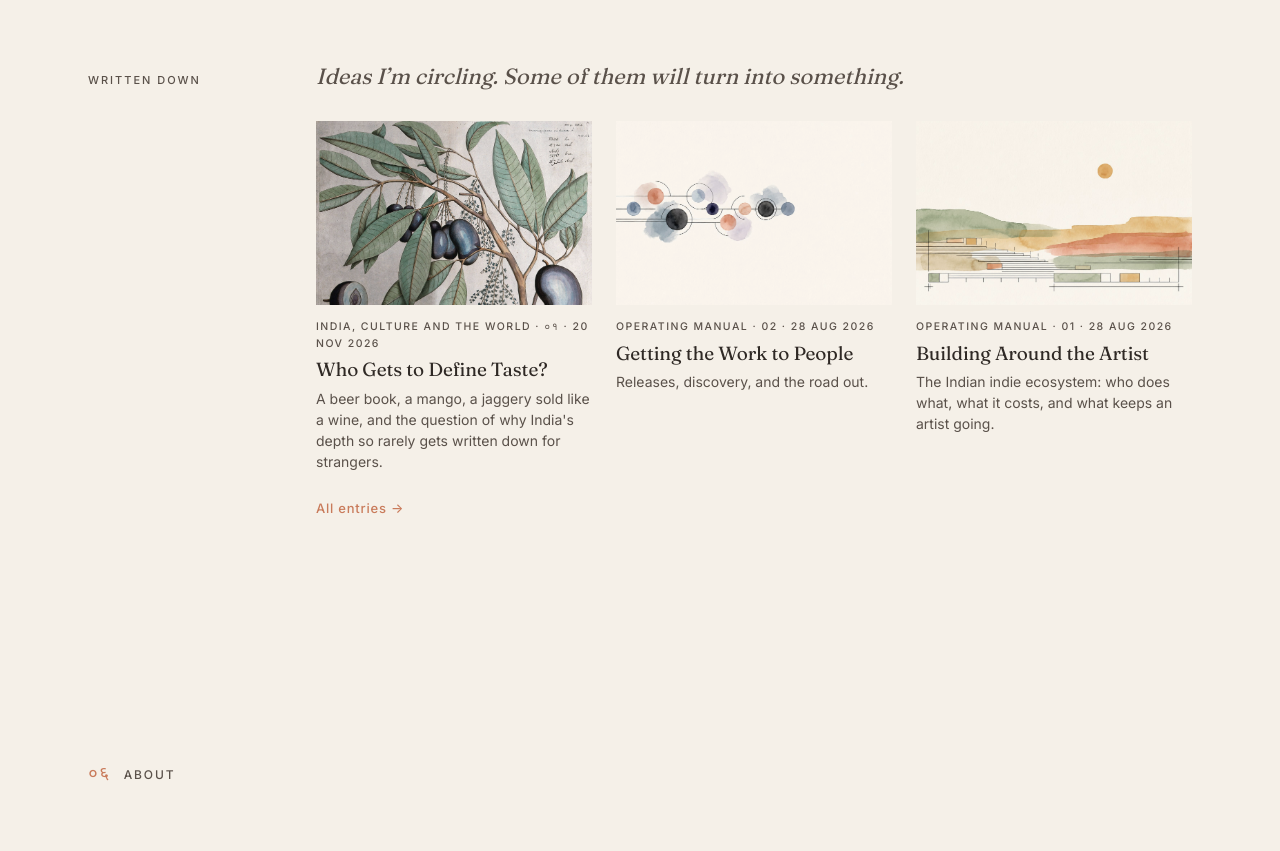
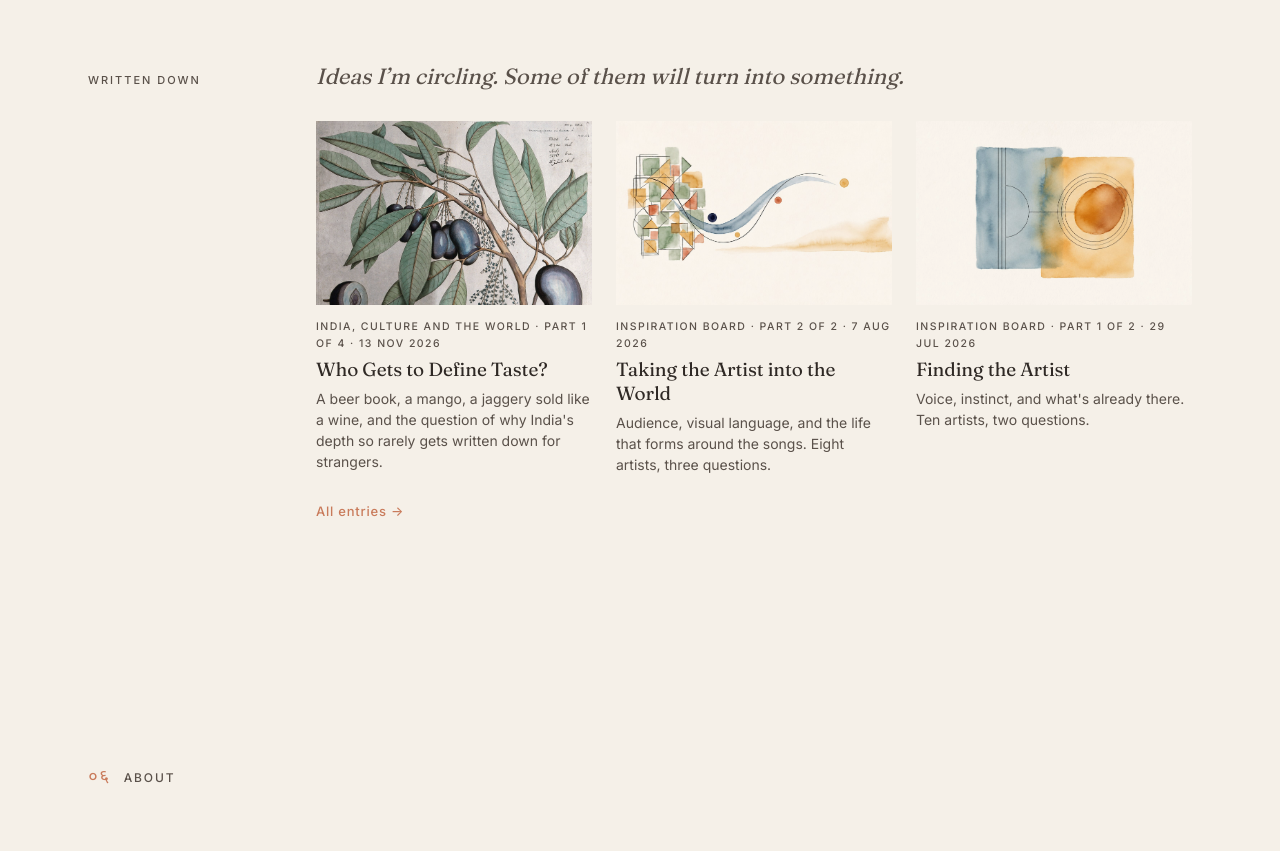
Before and after one commit to nbhaskar888/personal-site, a plain HTML site: page index.html in a window 1280 px wide. Shown: the part 10791-11642 px from the top of the page. Drawn offline with Linux system fonts and the light colour scheme.

Commit message:
Add files via upload

```diff
--- a/index.html
+++ b/index.html
@@ -948,7 +948,7 @@
       <li><a href="#work">Work</a></li>
       <li><a href="#explorations">Explorations</a></li>
       <li><a href="#in-public">In Public</a></li>
-      <li><a href="#journal">Journal</a></li>
+      <li><a href="journal/">Journal</a></li>
       <li><a href="#about">About</a></li>
     </ul>
   </div>
@@ -979,7 +979,7 @@
         <span class="text">In Public</span>
         <span class="arrow" aria-hidden="true">→</span>
       </a>
-      <a href="#journal" class="entry">
+      <a href="journal/" class="entry">
         <span class="num">०५</span>
         <span class="text">Journal</span>
         <span class="arrow" aria-hidden="true">→</span>
@@ -1406,21 +1406,21 @@
 <div class="swipe swipe--journal" aria-label="Journal">
   <a class="swipe-item journal-card" href="journal/who-gets-to-define-taste/">
     <div class="tile"><img src="journal/who-gets-to-define-taste/header.jpg" alt="Mango plate from Hortus Malabaricus, 1683, the fruit painted blue" loading="lazy" decoding="async"></div>
-    <div class="journal-source">India, culture and the world · ०१ · 20 Nov 2026</div>
+    <div class="journal-source">India, culture and the world · Part 1 of 4 · 13 Nov 2026</div>
     <div class="journal-title">Who Gets to Define Taste?</div>
     <div class="journal-deck">A beer book, a mango, a jaggery sold like a wine, and the question of why India's depth so rarely gets written down for strangers.</div>
   </a>
-  <a class="swipe-item journal-card" href="journal/getting-the-work-to-people/">
-    <div class="tile"><img src="journal/getting-the-work-to-people/header.jpg" alt="Nine small watercolor circles in slate blue, terracotta, and charcoal arranged at rhythmic intervals along parallel horizontal ink lines." loading="lazy" decoding="async"></div>
-    <div class="journal-source">Operating manual · 02 · 28 Aug 2026</div>
-    <div class="journal-title">Getting the Work to People</div>
-    <div class="journal-deck">Releases, discovery, and the road out.</div>
+  <a class="swipe-item journal-card" href="journal/taking-the-artist-into-the-world/">
+    <div class="tile"><img src="journal/taking-the-artist-into-the-world/header.jpg" alt="A sweeping black ink curve and dusty blue wash extending from a tight cluster of geometric shapes toward a soft golden horizon on cream paper." loading="lazy" decoding="async"></div>
+    <div class="journal-source">Inspiration board · Part 2 of 2 · 7 Aug 2026</div>
+    <div class="journal-title">Taking the Artist into the World</div>
+    <div class="journal-deck">Audience, visual language, and the life that forms around the songs. Eight artists, three questions.</div>
   </a>
-  <a class="swipe-item journal-card" href="journal/building-around-the-artist/">
-    <div class="tile"><img src="journal/building-around-the-artist/header.jpg" alt="Abstract watercolor hills in sage, sand, and terracotta resting on a stepped black ink architectural foundation beneath a single ochre circle." loading="lazy" decoding="async"></div>
-    <div class="journal-source">Operating manual · 01 · 28 Aug 2026</div>
-    <div class="journal-title">Building Around the Artist</div>
-    <div class="journal-deck">The Indian indie ecosystem: who does what, what it costs, and what keeps an artist going.</div>
+  <a class="swipe-item journal-card" href="journal/finding-the-artist/">
+    <div class="tile"><img src="journal/finding-the-artist/header.jpg" alt="An organic, irregular terracotta watercolor circle nestled inside concentric black ink rings and muted blue and lavender arcs on cream paper." loading="lazy" decoding="async"></div>
+    <div class="journal-source">Inspiration board · Part 1 of 2 · 29 Jul 2026</div>
+    <div class="journal-title">Finding the Artist</div>
+    <div class="journal-deck">Voice, instinct, and what's already there. Ten artists, two questions.</div>
   </a>
 </div>
 <p class="journal-all"><a href="journal/">All entries →</a></p>
```
